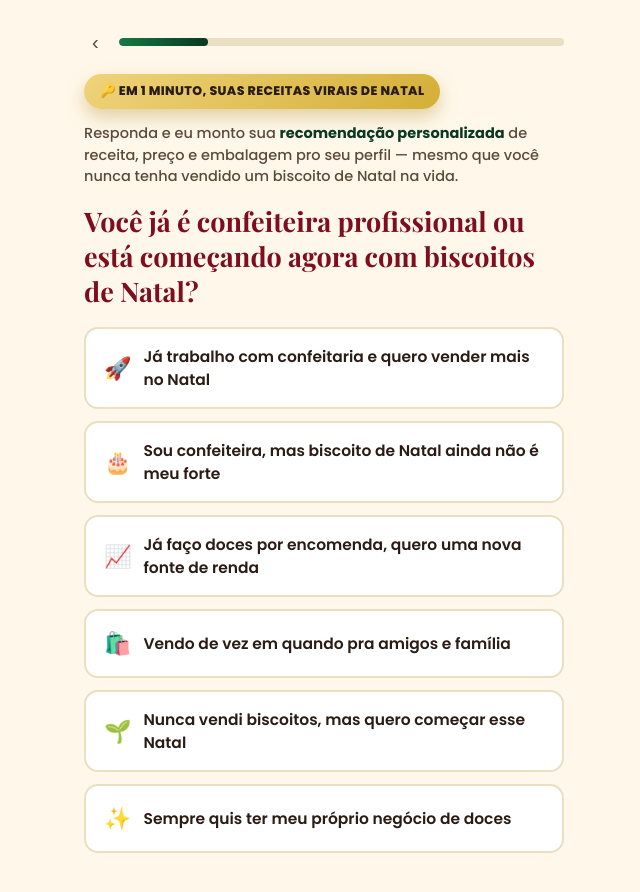
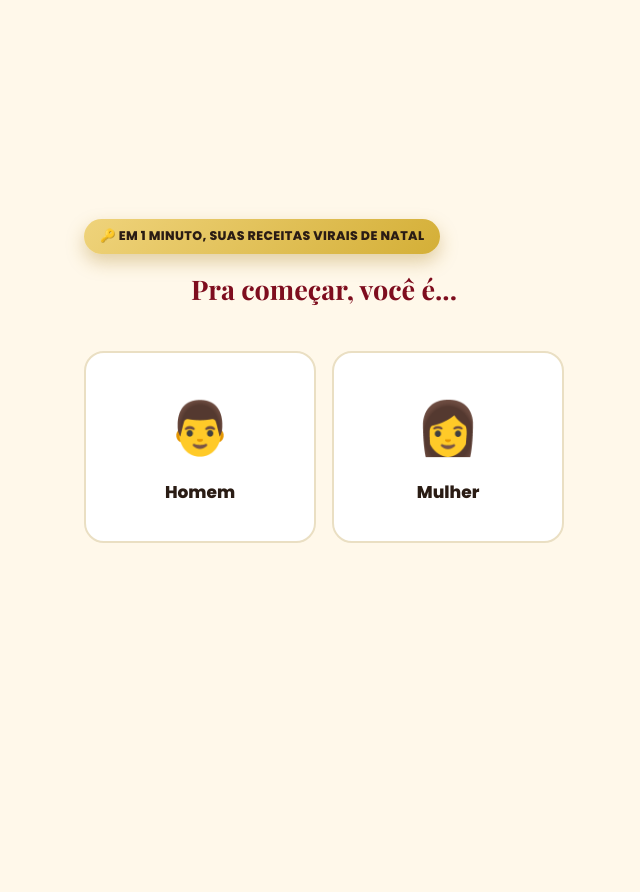
Before and after one commit to BISCOITOSLUCRATIVOS/biscoitos-de-natal-vendas, a plain HTML site: page quiz.html in a window 1280 px wide. Shown: the whole page, without its empty margins (316-956 px from the left). After the commit the page ends 800 px from the top, so only its background shows below. Drawn offline with nearby package versions, Linux system fonts and the light colour scheme; a web font is replaced by a local one.

Commit message:
Adiciona tela de abertura simples (homem ou mulher) antes do quiz
Nova primeira tela, bem simples e rápida: 2 cards grandes (👨 Homem /
👩 Mulher) antes da primeira pergunta de perfil. Fica fora da barra de
progresso das 5 perguntas (como a captura de nome), servindo só como
aquecimento de baixo atrito pra engajar antes de entrar nas perguntas
de verdade.

Co-Authored-By: Claude Sonnet 5 <noreply@anthropic.com>
Claude-Session: https://claude.ai/code/session_01DQEB665EeRFUjtday7QKUE

```diff
--- a/quiz.html
+++ b/quiz.html
@@ -52,6 +52,15 @@ src="https://www.facebook.com/tr?id=1109818678482541&ev=PageView&noscript=1"
 
   .promise-line{font-size:14.5px;color:var(--ink-soft);margin:0 0 16px;font-weight:500}
   .promise-line b{color:var(--green-dark)}
+
+  /* TELA DE ABERTURA SIMPLES: homem ou mulher */
+  .gender-screen{align-items:center;justify-content:center;text-align:center}
+  .gender-screen .q-title{margin-top:4px}
+  .gender-cards{display:flex;gap:16px;margin-top:26px;width:100%}
+  .gender-card{flex:1;display:flex;flex-direction:column;align-items:center;gap:12px;background:#fff;border:2px solid #EADFC3;border-radius:20px;padding:36px 14px;cursor:pointer;font-family:'Poppins',sans-serif;font-weight:800;font-size:17px;color:var(--ink);transition:.15s}
+  .gender-card:hover{border-color:var(--green-vivid);background:#F3FBF6}
+  .gender-card.selected{border-color:var(--green-vivid);background:#E8F6EE}
+  .gender-emoji{font-size:52px}
 
   /* NAME CAPTURE */
   .name-input{width:100%;padding:16px 18px;border-radius:14px;border:2px solid #EADFC3;font-family:'Poppins',sans-serif;font-size:17px;font-weight:600;color:var(--ink);margin-bottom:16px;background:#fff}
@@ -177,8 +186,18 @@ src="https://www.facebook.com/tr?id=1109818678482541&ev=PageView&noscript=1"
     <div class="progress-outer"><div class="progress-inner" id="progressBar"></div></div>
   </div>
 
-  <!-- Q1: abre direto com pergunta objetiva + promessa -->
-  <section class="screen active q" id="screen-q1">
+  <!-- ABERTURA SIMPLES: homem ou mulher -->
+  <section class="screen active gender-screen" id="screen-gender">
+    <span class="gold-badge">🔑 Em 1 minuto, suas Receitas Virais de Natal</span>
+    <h2 class="q-title">Pra começar, você é...</h2>
+    <div class="gender-cards">
+      <button class="gender-card" onclick="answerGender('homem','Homem',this)"><span class="gender-emoji">👨</span> Homem</button>
+      <button class="gender-card" onclick="answerGender('mulher','Mulher',this)"><span class="gender-emoji">👩</span> Mulher</button>
+    </div>
+  </section>
+
+  <!-- Q1: pergunta objetiva + promessa -->
+  <section class="screen q" id="screen-q1">
     <span class="gold-badge">🔑 Em 1 minuto, suas Receitas Virais de Natal</span>
     <p class="promise-line">Responda e eu monto sua <b>recomendação personalizada</b> de receita, preço e embalagem pro seu perfil — mesmo que você nunca tenha vendido um biscoito de Natal na vida.</p>
     <h2 class="q-title">Você já é confeiteira profissional ou está começando agora com biscoitos de Natal?</h2>
@@ -466,6 +485,14 @@ src="https://www.facebook.com/tr?id=1109818678482541&ev=PageView&noscript=1"
     }, 220);
   }
 
+  function answerGender(value, label, el){
+    answers.gender = {value:value, label:label};
+    el.classList.add('selected');
+    setTimeout(function(){
+      transitionTo('q1', 'Perfeito! Preparando suas perguntas...');
+    }, 220);
+  }
+
   function submitName(){
     var v = document.getElementById('nameInput').value.trim();
     answers.name = v || 'futura vendedora';
@@ -660,7 +687,6 @@ src="https://www.facebook.com/tr?id=1109818678482541&ev=PageView&noscript=1"
     window.location.href = checkoutLinks[key];
   }
 
-  updateTopbar('q1');
 </script>
 </body>
 </html>
```
